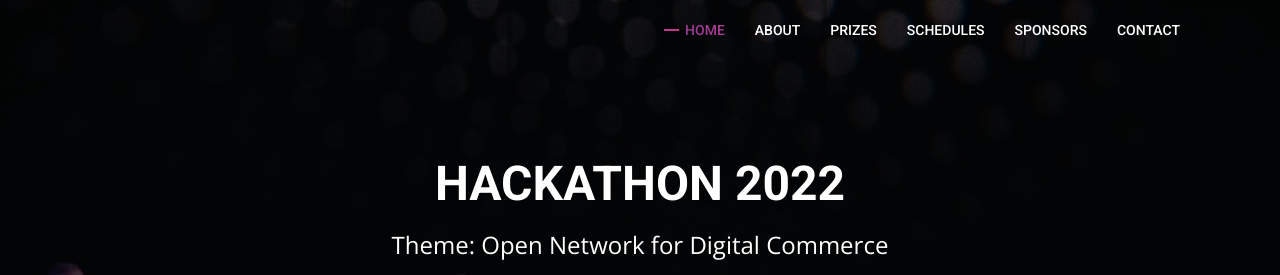
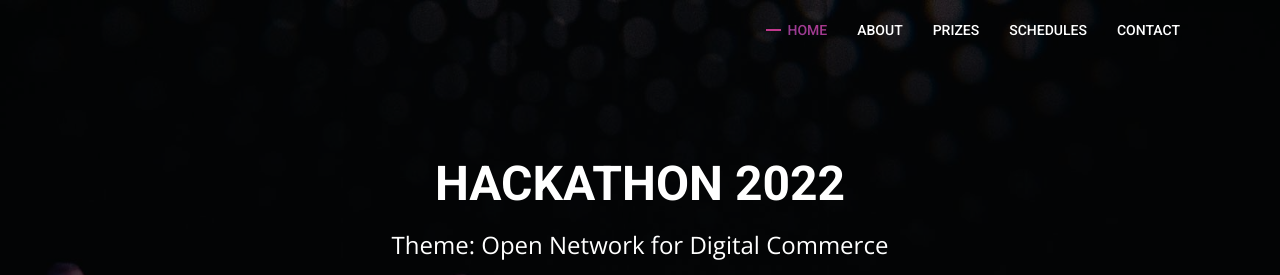
Before and after one commit to utkarshkumar387/eSamudaay-hackathon, a plain HTML site: page index.html in a window 1280 px wide. Shown: the top 275 px of the page. Drawn offline with nearby package versions, Linux system fonts and the light colour scheme; files whose address does not match are found by name.

Commit message:
made nav changes

```diff
--- a/index.html
+++ b/index.html
@@ -59,12 +59,7 @@
               </a>
             </li>
             <li class="nav-item">
-              <a class="nav-link" href="#sponsors">
-                Sponsors
-              </a>
-            </li>
-            <li class="nav-item">
-              <a class="nav-link" href="#google-map-area">
+              <a class="nav-link" href="#contact-text">
                 Contact
               </a>
             </li>
```
